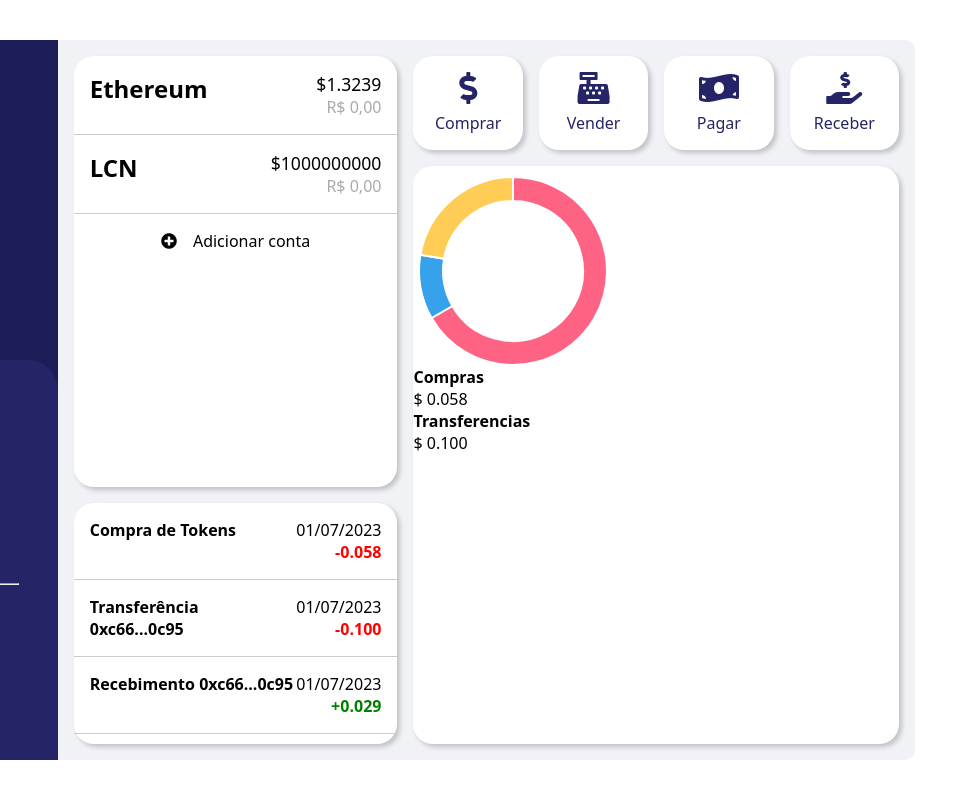
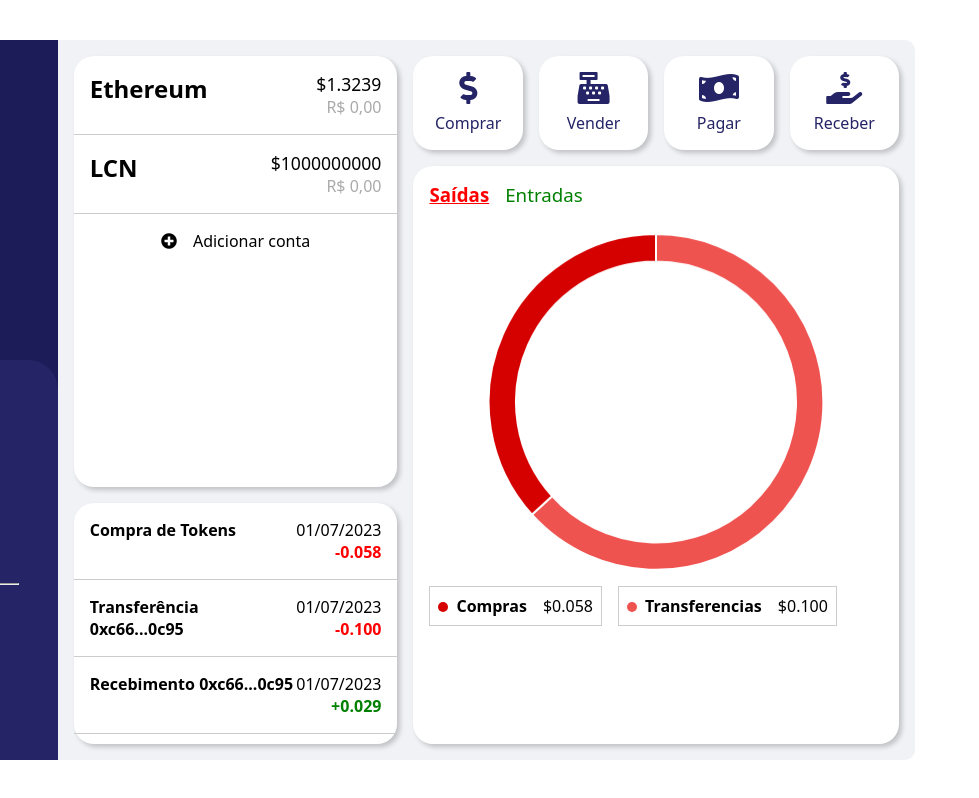
Before and after one commit to leonardoanthony/cryptofinance_bank, a website: page src/index.html in a window 1280 px wide. Shown: the full height of the page, 301-1280 px from the left. Drawn offline with nearby package versions, Linux system fonts and the light colour scheme.

Commit message:
:lipstick: style: Sessão de dashboard

```diff
--- a/src/css/style.css
+++ b/src/css/style.css
@@ -14,9 +14,6 @@ img{
     max-width: 100%;
 }
 
-.chart-box{
-    max-height: 200px;
-}
 
 .container{
     width: 100%;
@@ -204,8 +201,68 @@ img{
 
 .chart{
     grid-area: chart;
+    display: flex;
+    flex-direction: column;
+    align-items: center;
 }
 
+
+.chart-type{
+    display: flex;
+    width: 100%;
+    align-items: center;
+    gap: 1em;
+    padding: 1em;
+}
+
+.chart-type h3:nth-child(1){
+    color: red;
+    text-decoration: underline;
+}
+.chart-type h3:nth-child(2){
+    font-weight: normal;
+    color: green;
+}
+
+
+.chart-box{
+    width: 100%;
+    height: 60%;
+    display: flex;
+    justify-content: center;
+}
+
+.categories-name{
+    width: 100%;
+    padding: 1em;
+    display: flex;
+    gap: 1em;
+    flex-wrap: wrap;
+}
+
+.category{
+    padding: .5em;
+    border: 1px solid #ccc;
+    display: flex;
+    gap: 1em;
+}
+
+.category h4::before{
+    content: '';
+    display: inline-block;
+    height: 10px;
+    width: 10px;
+    border-radius: 50%;
+    margin-right: .5em;
+}
+
+.category:nth-child(1) h4::before{
+    background-color: #d50000;
+}
+
+.category:nth-child(2) h4::before{
+    background-color: #ef5350;
+}
 
 
 .card{
--- a/src/index.html
+++ b/src/index.html
@@ -84,17 +84,21 @@
                     <div class="receive card"><i class="fas fa-hand-holding-usd"></i> <p>Receber</p></div>
                 </div>
                 <div class="chart card">
+                    <div class="chart-type">
+                        <h3>Saídas</h3>
+                        <h3>Entradas</h3>
+                    </div>
                     <div class="chart-box">
                         <canvas id="categories"></canvas>
                     </div>
                     <div class="categories-name">
                         <div class="category">
                             <h4>Compras</h4>
-                            <p>$ 0.058</p>
+                            <p>$0.058</p>
                         </div>
                         <div class="category">
                             <h4>Transferencias</h4>
-                            <p>$ 0.100</p>
+                            <p>$0.100</p>
                         </div>
                     </div>
                 </div>
@@ -108,14 +112,12 @@
 
         const data = {
             datasets: [{
-                label: 'My First Dataset',
-                data: [300, 50, 100],
+                data: [0.100, 0.058, ],
                 backgroundColor: [
-                    'rgb(255, 99, 132)',
-                    'rgb(54, 162, 235)',
-                    'rgb(255, 205, 86)'
+                    '#ef5350',
+                    '#d50000',
                 ],
-                cutout: 70
+                cutout: 140
                 }]
             }
 
```
